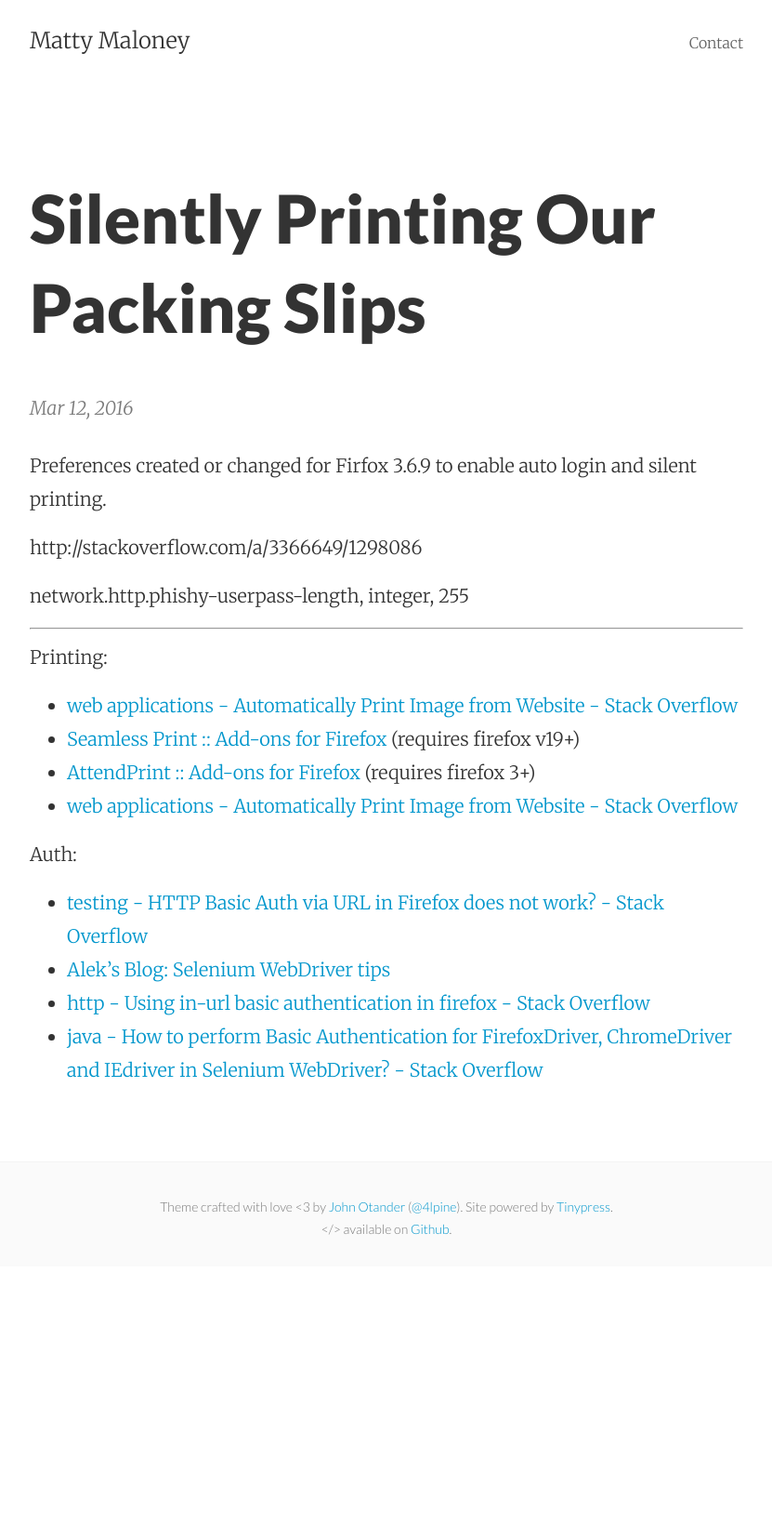
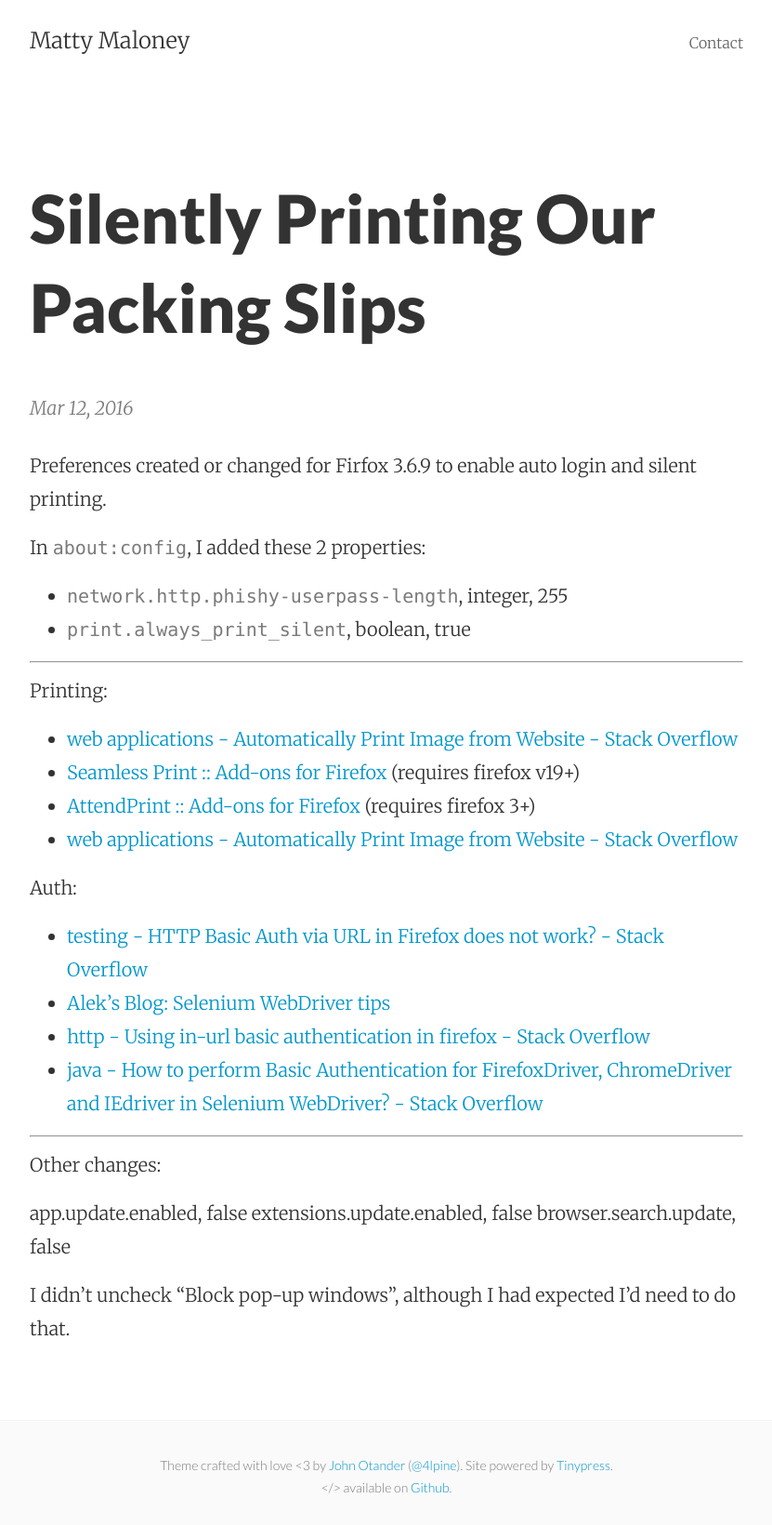
Before and after one commit to mattymaloney/mattymaloney.github.io, a Jekyll site: the page built from _posts/2016-03-12-silently-printing-packing-slips.md, in a window 1280 px wide. Shown: the whole page at 93% size, without its empty margins (224-1055 px from the left). Built offline with Jekyll 4.4.1, drawn with Linux system fonts in a browser that asks for light colours; before the commit the page ends 1362 px from its top, so only the background shows below that.

Commit message:
Created 2016-03-12-silently-printing-packing-slips.md

```diff
--- a/_posts/2016-03-12-silently-printing-packing-slips.md
+++ b/_posts/2016-03-12-silently-printing-packing-slips.md
@@ -6,10 +6,10 @@ title: Silently Printing Our Packing Slips
 
 Preferences created or changed for Firfox 3.6.9 to enable auto login and silent printing.
 
-http://stackoverflow.com/a/3366649/1298086
+In `about:config`, I added these 2 properties:
 
-network.http.phishy-userpass-length, integer, 255
-
+* `network.http.phishy-userpass-length`, integer, 255
+* `print.always_print_silent`, boolean, true
 
 ---
 
@@ -26,3 +26,13 @@ Auth:
 * [Alek's Blog: Selenium WebDriver tips](http://aleetesting.blogspot.com/2011/10/selenium-webdriver-tips.html)
 * [http - Using in-url basic authentication in firefox - Stack Overflow](http://stackoverflow.com/questions/2848287/using-in-url-basic-authentication-in-firefox)
 * [java - How to perform Basic Authentication for FirefoxDriver, ChromeDriver and IEdriver in Selenium WebDriver? - Stack Overflow](http://stackoverflow.com/questions/5672407/how-to-perform-basic-authentication-for-firefoxdriver-chromedriver-and-iedriver)
+
+---
+
+Other changes:
+
+app.update.enabled, false
+extensions.update.enabled, false
+browser.search.update, false
+
+I didn't uncheck "Block pop-up windows", although I had expected I'd need to do that.
```
